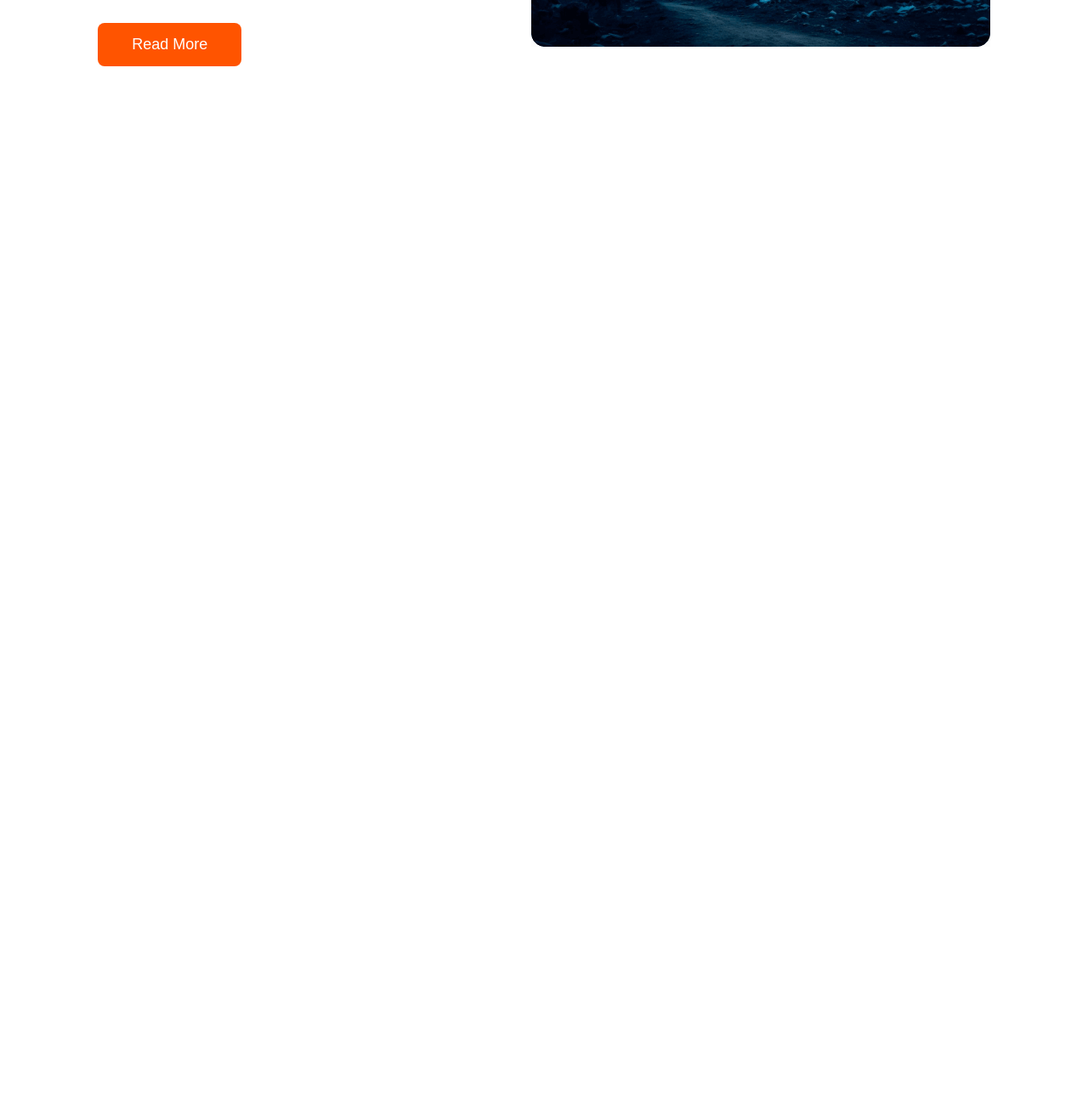
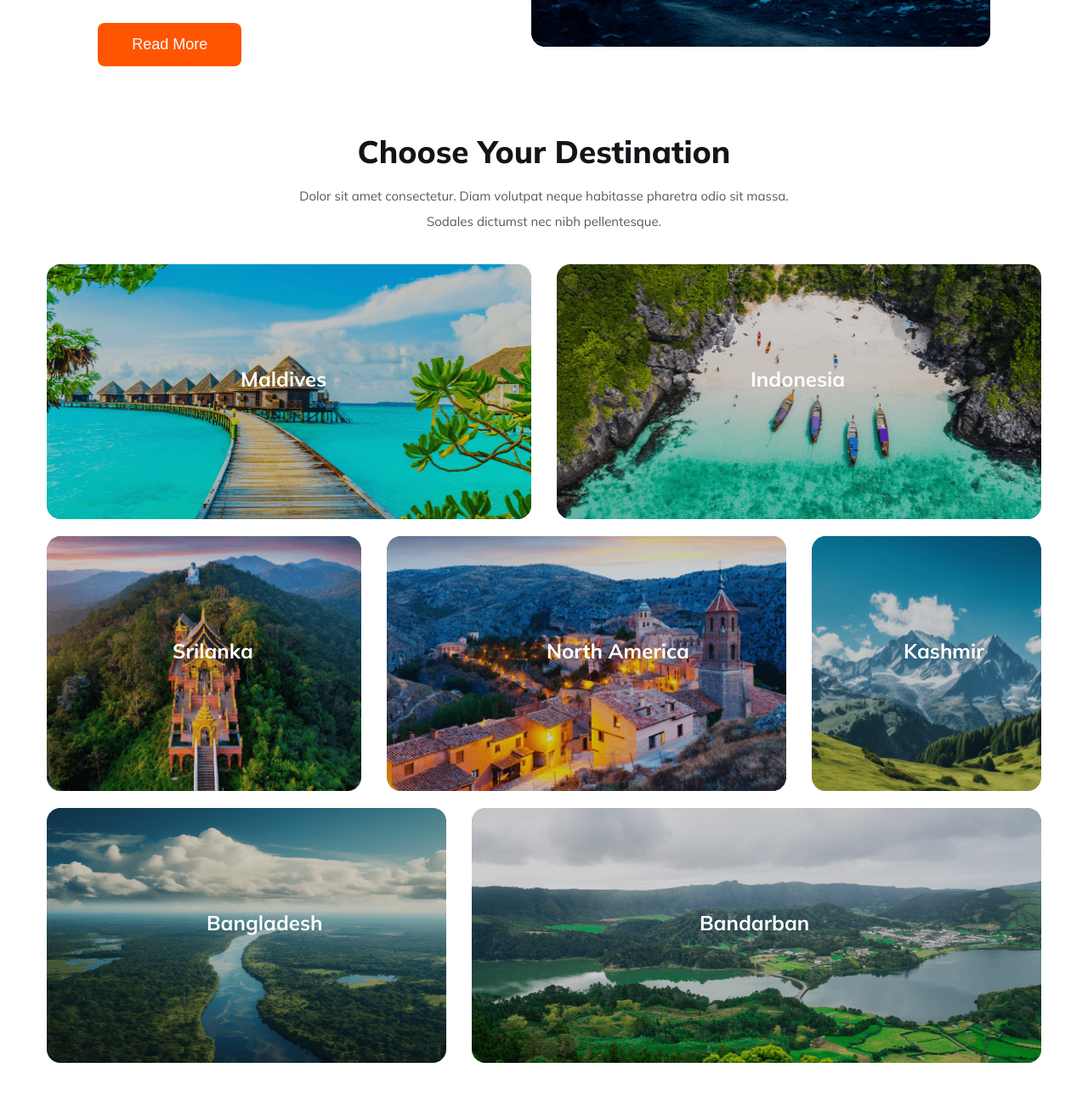
Before and after one commit to Sohana-Karniz-Mimmi/adventure-travel, a plain HTML site: page index.html in a window 1280 px wide. Shown: the part 1172-2462 px from the top of the page at 85% size. Before the commit the page ends 1327 px from the top, so only its background shows below. Drawn offline with Linux system fonts and the light colour scheme.

Commit message:
added Choose Your Destination section with responsive

```diff
--- a/Styles/responsive.css
+++ b/Styles/responsive.css
@@ -15,7 +15,7 @@
     cursor: pointer;
   }
 
-  .banner{
+  .banner {
     flex-direction: column;
     height: auto;
   }
@@ -30,11 +30,11 @@
     margin-bottom: 30px;
   }
 
-  .banner-box{
+  .banner-box {
     width: 290px;
   }
 
-  .banner-box input{
+  .banner-box input {
     width: 100%;
   }
 
@@ -49,37 +49,58 @@
     margin: auto;
   }
 
-  /* Our Popular Tour  */
-
-  .popular-tour-container{
+  /* Our Popular Tour */
+  .popular-tour-container {
     flex-direction: column;
     gap: 20px;
     height: auto;
   }
-  .tour-content{
+  .tour-content {
     width: 100%;
     padding: 10px;
     box-sizing: border-box;
   }
-  .info-right{
+  .info-right {
     width: 100%;
   }
-  .tour-title{
-      color: #131318;
-      font-size: 20px;
-      font-weight: 800;
+  .tour-title {
+    font-size: 22px;
   }
-  .tour-description, ul li{
-      color: #5A5A5D;
+  .tour-description,
+  ul li {
     font-size: 14px;
     line-height: 24px;
   }
-  .info-right > img{
+  .info-right > img {
     width: 100%;
     border-radius: 11px;
   }
-  .tour-content ul, .des1, .des2{
+  .tour-content ul,
+  .des1,
+  .des2 {
     margin-top: 10px;
   }
 
+  /* Choose Your Destination */
+
+  .destination-content {
+    padding: 0px 20px;
+    padding-bottom: 15px;
+    text-align: center;
   }
+
+  .destination-title {
+    font-size: 23px;
+  }
+  .img-container {
+    flex-direction: column;
+    gap: 15px;
+  }
+  .img-box {
+    width: 100%;
+  }
+
+  .destination-container {
+    width: 82%;
+  }
+}
--- a/Styles/style.css
+++ b/Styles/style.css
@@ -184,13 +184,7 @@ section {
 }
 
 
-/* Popular Tour Section Style Here*/
-
-.popular-tour-container {
-  display: flex;
-  justify-content: space-between;
-  align-items: center;
-}
+/* Popular Tour*/
 
 .popular-tour-container {
   height: 550px;
@@ -202,12 +196,21 @@ section {
 }
 
 .tour-title {
+  margin-top: 0px;
+  color: rgb(19, 19, 24);
+  font-family: Mulish;
   font-size: 40px;
+  font-style: normal;
+  font-weight: 800;
+  line-height: normal;
 }
 
 .tour-description, ul li {
-  color: var(--primary-color);
+  color: rgba(19, 19, 24, 0.7);
+  font-family: Mulish;
   font-size: 16px;
+  font-style: normal;
+  font-weight: 400;
   line-height: 26px;
   margin-bottom: 18px;
 }
@@ -219,5 +222,79 @@ section {
 .tour-btn {
   padding: 15px 40px;
   font-size: 18px;
-  margin-top: 12px;s
+  margin-top: 12px;
 }
+
+
+
+/* Choose Your Destination Section Start Here */
+
+.destination-container{
+  margin-top:60px;
+  width: 1170px;
+
+}
+
+.destination-content{
+  padding: 0px 200px;
+  padding-bottom: 35px;
+  text-align: center;
+}
+
+.destination-description{
+  color: var(--primary-color);
+  margin: auto;
+  padding-top: 15px;
+}
+.img-container{
+  display: flex;
+  justify-content: space-between;
+  flex-wrap: wrap;
+  gap: 20px;
+
+}
+.img-box{
+  position: relative;
+
+}
+.img-box img {
+  width: 100%;
+  height: 100%;
+
+}
+.img-box h2{
+  position: absolute;
+  color: #ffffff;
+  top: 40%;
+  left: 40%;
+
+}
+.box1{
+  width: 570px;
+  height: 300px;
+}
+.box2{
+  width: 570px;
+  height: 300px;
+}
+.box3{
+  width: 370px;
+  height: 300px;
+}
+.box4{
+  width: 470px;
+  height: 300px;
+
+}
+.box5{
+  width: 270px;
+  height: 300px;
+}
+.box6{
+  width: 470px;
+  height: 300px;
+}
+.box7{
+  width: 670px;
+  height: 300px;
+}
--- a/index.html
+++ b/index.html
@@ -118,7 +118,46 @@
     <!-- Our Popular Tours Section End Here -->
 
     <!-- Choose Your Destination Section Start Here -->
-    <!-- <section class="container"></section> -->
+    <section>
+      <div class="destination-container container">
+        <div class="destination-content">
+          <h2 class="destination-title section-title">Choose Your Destination</h2>
+          <p class="destination-description banner-description">
+            Dolor sit amet consectetur. Diam volutpat neque habitasse pharetra odio sit massa. Sodales dictumst nec nibh pellentesque.
+          </p>
+        </div>
+        <div class="img-container">
+          <div class="img-box box1">
+            <h2 class="destination-name">Maldives</h2>
+            <img src="./Images/Rectangle 5.png" alt="" />
+          </div>
+          <div class="img-box box2">
+            <h2 class="destination-name">Indonesia</h2>
+            <img src="./Images/Rectangle 8.png" alt="" />
+          </div>
+          <div class="img-box box3">
+            <h2 class="destination-name">Srilanka</h2>
+            <img src="./Images/Rectangle 6.png" alt="" />
+          </div>
+          <div class="img-box box4">
+            <h2 class="destination-name">North America</h2>
+            <img src="./Images/Rectangle 7.png" alt="" />
+          </div>
+          <div class="img-box box5">
+            <h2 class="destination-name">Kashmir</h2>
+            <img src="./Images/Rectangle 9.png" alt="" />
+          </div>
+          <div class="img-box box6">
+            <h2 class="destination-name">Bangladesh</h2>
+            <img src="./Images/Rectangle 11.png" alt="" />
+          </div>
+          <div class="img-box box7">
+            <h2 class="destination-name">Bandarban</h2>
+            <img src="./Images/Rectangle 10.png" alt="" />
+          </div>
+        </div>
+      </div>
+    </section>
     <!-- Choose Your Destination Section End Here -->
 
     <!-- Why Choose Us Section Start Here -->
```
Lines whose indentation alone changed are shown as unchanged.
